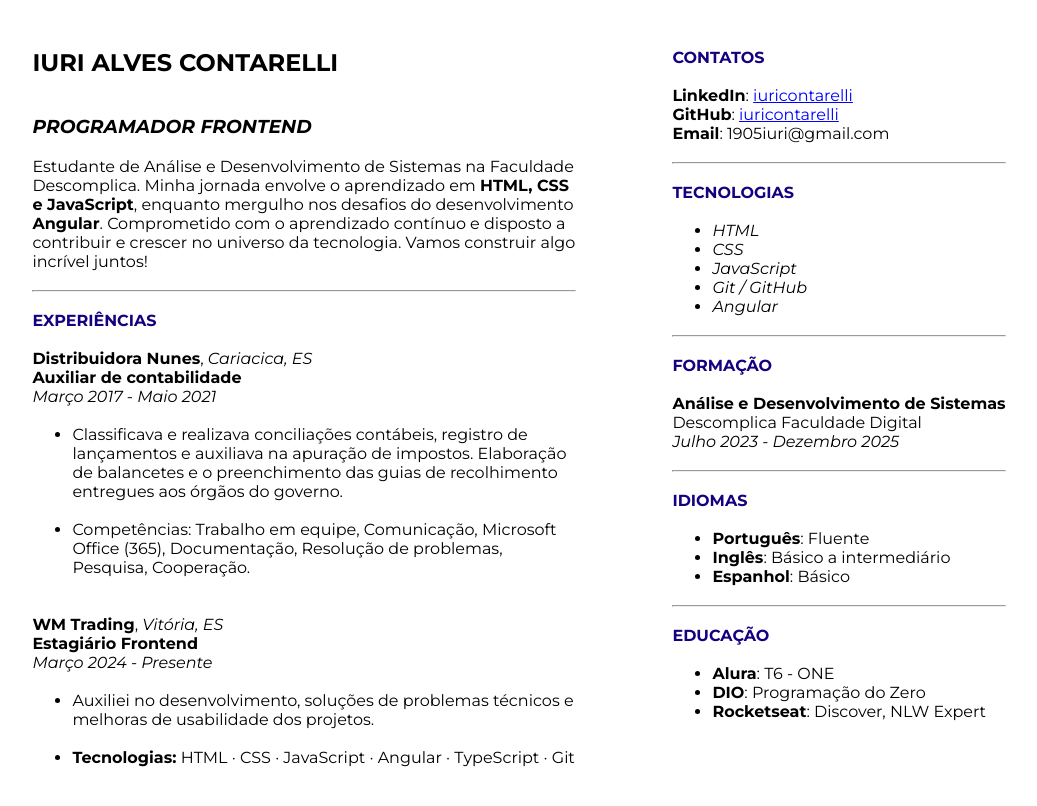
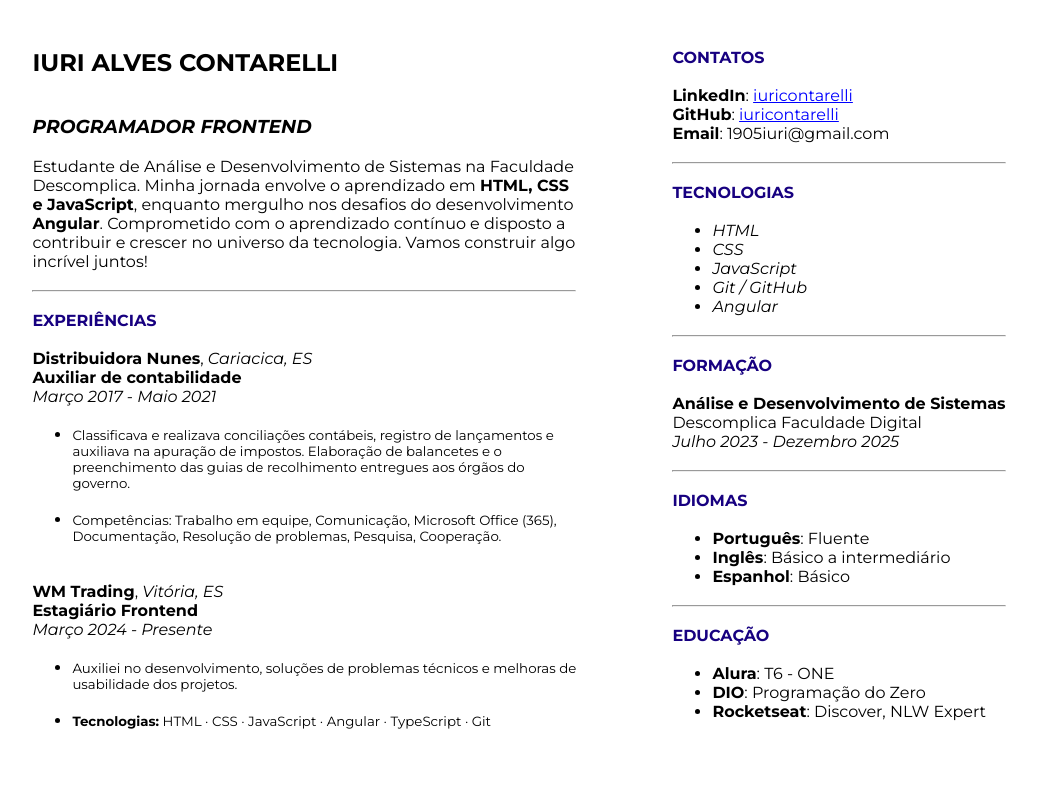
Before and after one commit to iuricontarelli/curriculo, a plain HTML site: page index.html in a window 1280 px wide. Shown: the whole page, without its empty margins (121-1158 px from the left). Drawn offline with Linux system fonts and the light colour scheme.

Commit message:
Update style.css

```diff
--- a/style.css
+++ b/style.css
@@ -21,6 +21,10 @@ aside{
 
 h4{
     color: rgb(23, 0, 128);
+}
+
+.paragrafo{
+    font-size: smaller;
 }
 
 a{
```
